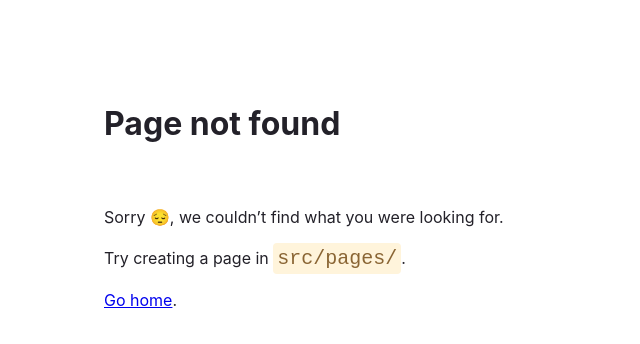
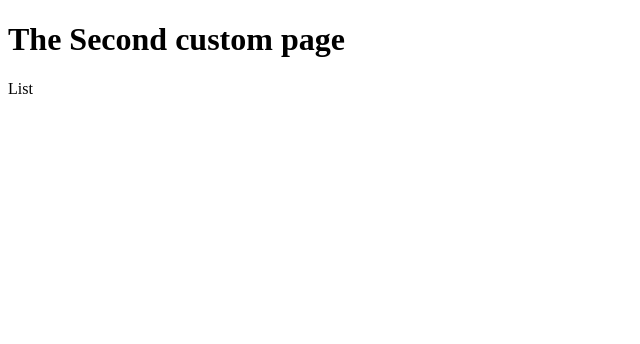
Before and after one commit to Wishma-L/test-ci-cd, a Gatsby site: page /custom-page2 in a window 1280 px wide. Before the commit this address had no page. Shown: the whole page, without its empty margins (0-640 px from the left). Built offline with nearby package versions, Linux system fonts and the light colour scheme; Gatsby itself is replaced by a stand-in of ours.

Commit message:
Add the second page

```diff
--- a/src/pages/custom-page.tsx
+++ b/src/pages/custom-page2.tsx
@@ -6,7 +6,7 @@ type CustomPageProps = {}
 const CustomPage = ({}: CustomPageProps) => {
     return (
       <>
-        <h1>React TS FC Component</h1>
+        <h1>The Second custom page</h1>
         <div>List</div>
       </>
     )
```
